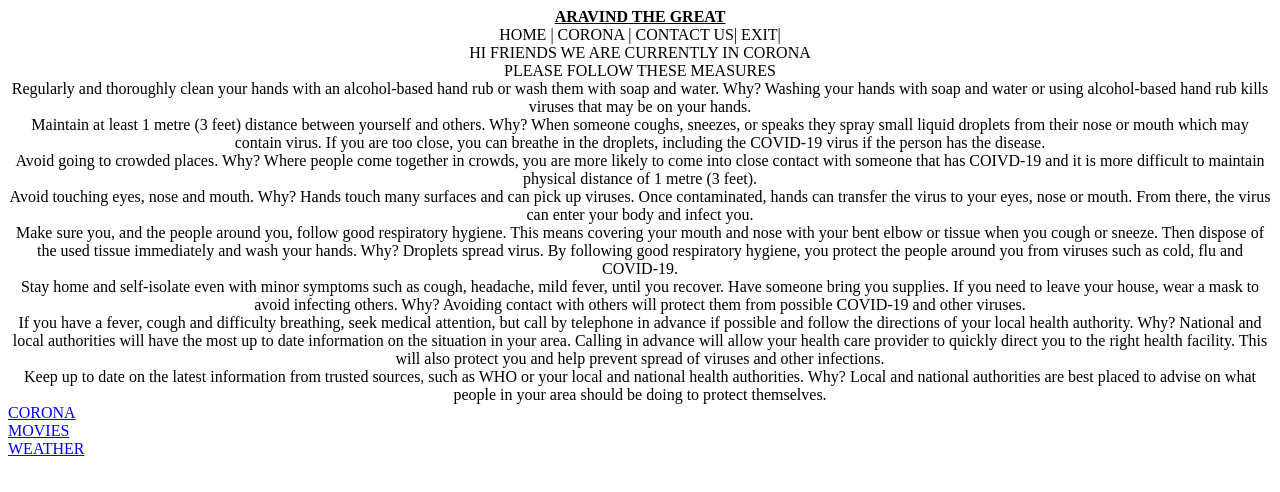
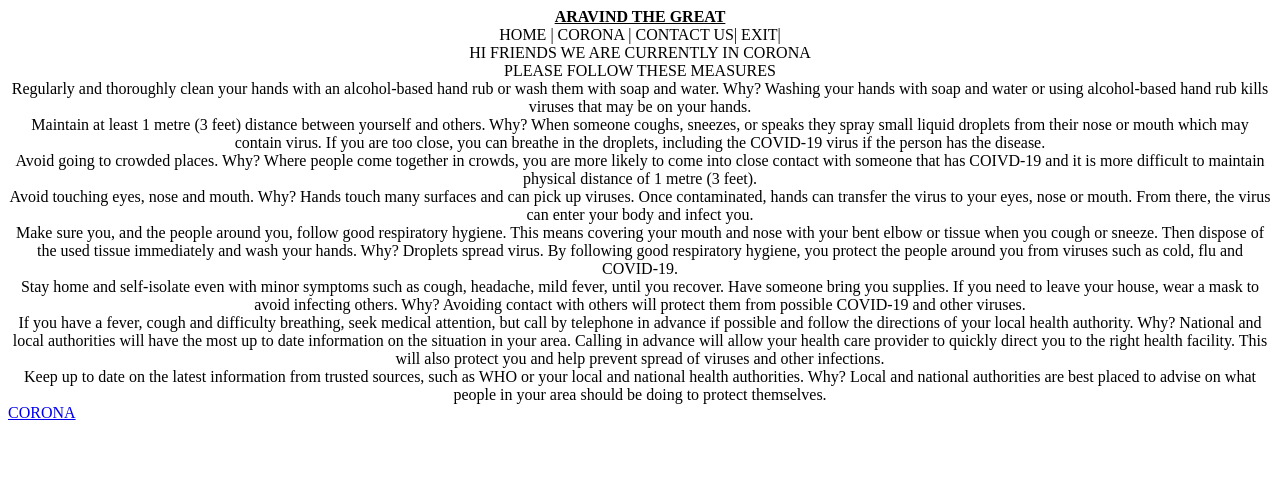
Before and after one commit to aravindvenkatachalam123/html, a plain HTML site: page index.html in a window 1280 px wide. Drawn offline with Linux system fonts and the light colour scheme.

Commit message:
Update index.html

```diff
--- a/index.html
+++ b/index.html
@@ -16,7 +16,5 @@ If you have a fever, cough and difficulty breathing, seek medical attention, but
 Keep up to date on the latest information from trusted sources, such as WHO or your local and national health authorities. Why? Local and national authorities are best placed to advise on what people in your area should be doing to protect themselves.<br>
 </CENTER>
   <A HREF = "C.HTML">CORONA<BR>
-<A HREF = "M.HTML">MOVIES<BR>
-<A HREF = "W.HTML">WEATHER
   </body>
   </html>
```
